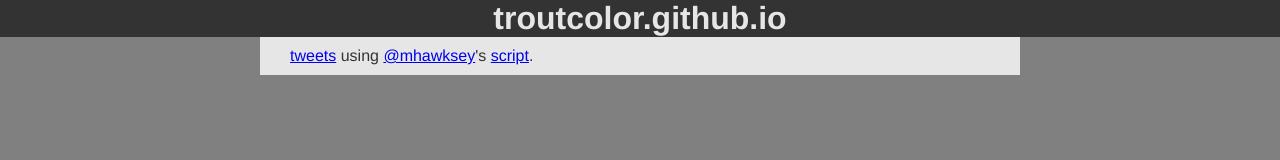
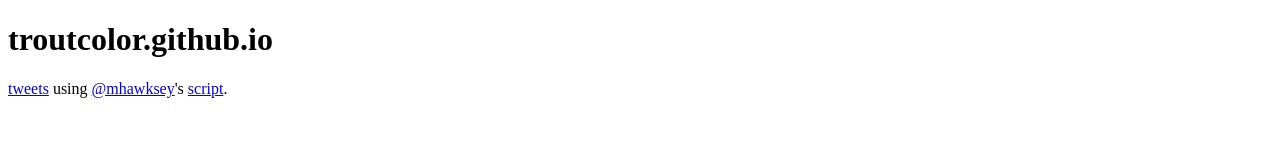
Before and after one commit to troutcolor/troutcolor.github.io, a plain HTML site: page index.html in a window 1280 px wide. Drawn offline with Linux system fonts and the light colour scheme.

Commit message:
new style & header

```diff
--- a/index.html
+++ b/index.html
@@ -8,21 +8,16 @@
   <meta name="description" content="troutcolor.github.io">
   <meta name="author" content="John Johnston">
  <style type="text/css" media="screen">
- body{background:#808080;color:#333;font: normal normal normal 1em Helvetica, sans-serif;padding:0px;margin:0px;}
- #main{max-width:720px;margin:0px auto;background:#E6E6E6;padding:0px 20px;min-height:90%; }
- h1{text-align:center;padding:0px;margin:0px;background:#333;color:#E6E6E6;}
- p {margin-top:0px;padding:10px;}
+
  </style>
-
 
 </head>
 
 <body>
-	<h1>troutcolor.github.io</h1><div id="main">
+	<h1>troutcolor.github.io</h1>
 
  <p><a href="http://troutcolor.github.io/tweets/">tweets</a> using <a href="https://twitter.com/mhawksey">@mhawksey</a>'s <a href="https://t.co/MPtCYsfmTY">script</a>.</p>
 
 
-</div>
 </body>
 </html>
```
Also changed, not shown: header.jpg (added).
